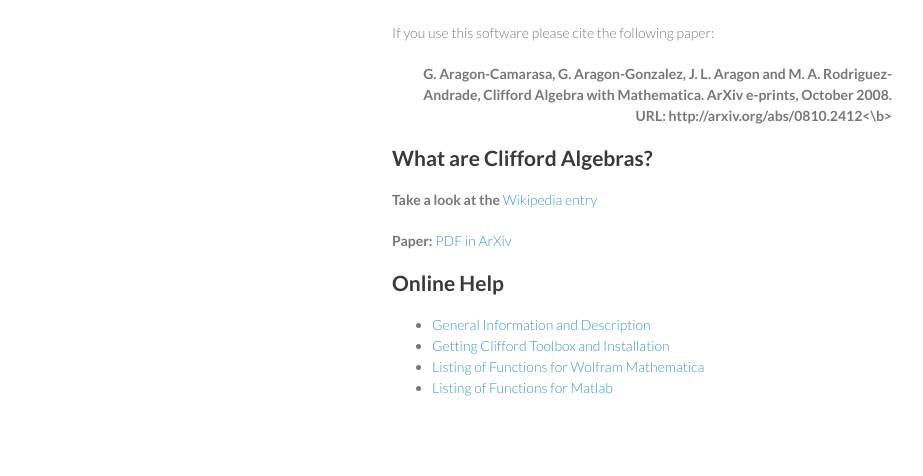
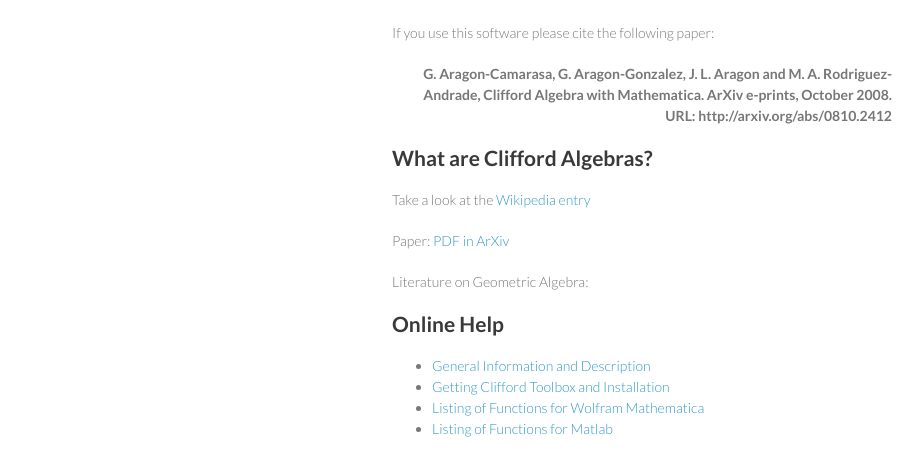
Before and after one commit to gerac83/clifford_toolbox, a plain HTML site: page index.html in a window 1280 px wide. Shown: the part 978-1454 px from the top of the page, without its empty margins (178-1101 px from the left). Drawn offline with Linux system fonts and the light colour scheme.

Commit message:
Update index.html

```diff
--- a/index.html
+++ b/index.html
@@ -42,13 +42,14 @@
 <p>Clifford Toolbox is a collection of functions for doing general calculations with Clifford Algebra (i.e. Geometric Algebra) of <img src="https://raw.githubusercontent.com/wiki/gerac83/clifford_toolbox/Intro_images/UserGuide_6.png" alt="fig6">, using <em>Mathematica 9.0</em> or higher and <em>Matlab R2013a</em> or higher. All results are given in terms of the orthonormal basis vectors <img src="https://raw.githubusercontent.com/wiki/gerac83/clifford_toolbox/Intro_images/UserGuide_7.png" alt="fig7">.</p>
 
 <p>If you use this software please cite the following paper:</p>
-<p align="right"><b>G. Aragon-Camarasa, G. Aragon-Gonzalez, J. L. Aragon and M. A. Rodriguez-Andrade, Clifford Algebra with Mathematica. ArXiv e-prints, October 2008. URL: http://arxiv.org/abs/0810.2412<\b></p>
+<p align="right"><b>G. Aragon-Camarasa, G. Aragon-Gonzalez, J. L. Aragon and M. A. Rodriguez-Andrade, Clifford Algebra with Mathematica. ArXiv e-prints, October 2008. URL: http://arxiv.org/abs/0810.2412</b></p>
 
 <h2>
 <a id="what-are-clifford-algebras" class="anchor" href="#what-are-clifford-algebras" aria-hidden="true"><span class="octicon octicon-link"></span></a>What are Clifford Algebras?</h2>
 
 <p>Take a look at the <a href="http://en.wikipedia.org/wiki/Clifford_algebra">Wikipedia entry</a></p>
 <p>Paper: <a href="http://arxiv.org/abs/0810.2412">PDF in ArXiv</a></p>
+<p>Literature on Geometric Algebra: <a href="https://staff.fnwi.uva.nl/l.dorst/clifford/"></a></p>
 
 <h2>
 <a id="online-help" class="anchor" href="#online-help" aria-hidden="true"><span class="octicon octicon-link"></span></a>Online Help</h2>
```
